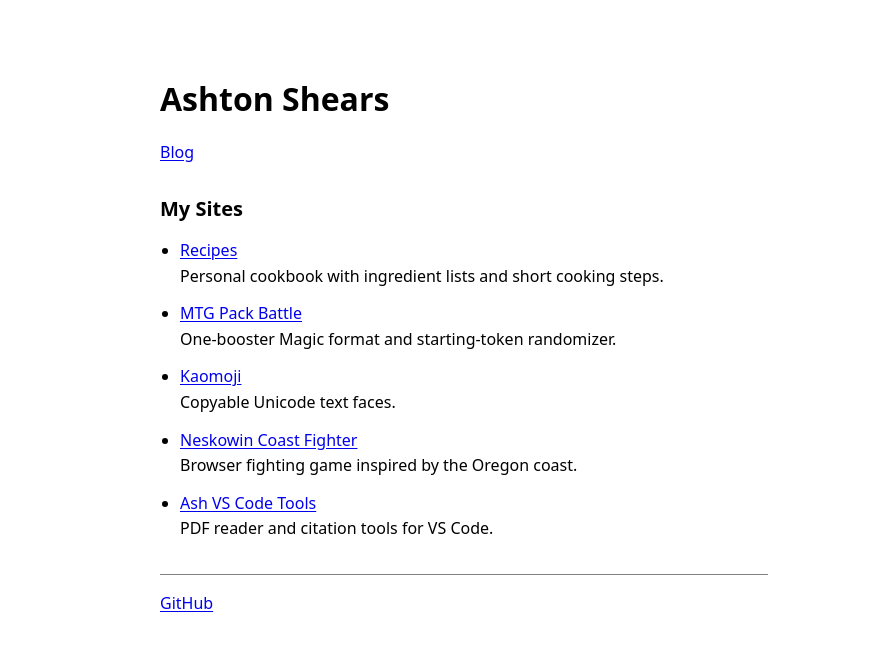
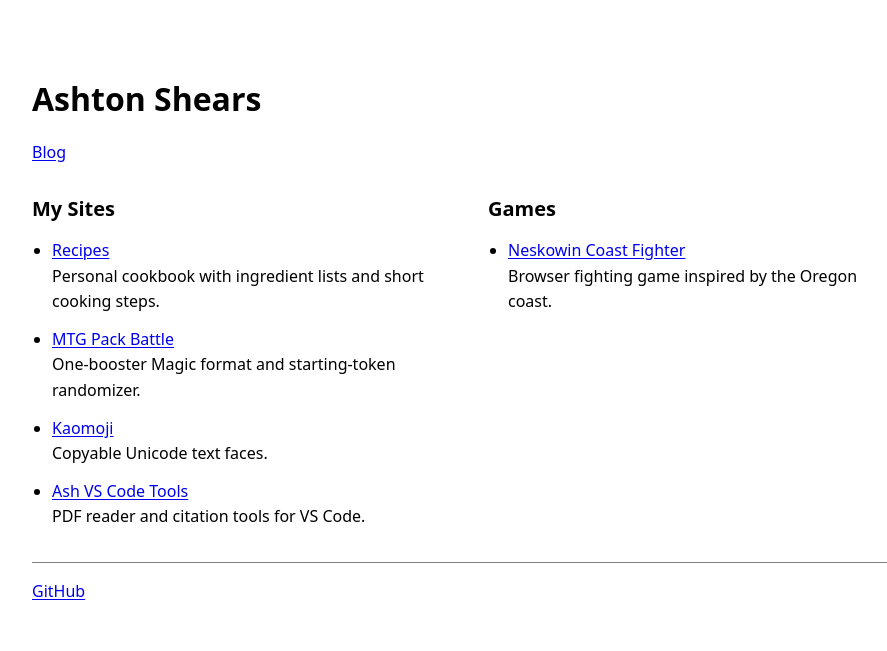
Before and after one commit to ashears/ashears.github.io, a Jekyll site: the page index.html, which Jekyll copies as it is, in a window 1280 px wide. Shown: the top 651 px of the page, without its empty margins (176-1063 px from the left). Built offline with Jekyll 4.4.1, drawn with Linux system fonts in a browser that asks for light colours.

Commit message:
Add responsive Games section to homepage

```diff
--- a/assets/css/personal-site.css
+++ b/assets/css/personal-site.css
@@ -9,6 +9,30 @@ body {
   padding: 0 1.25rem;
   font-family: system-ui, sans-serif;
   line-height: 1.6;
+}
+
+.home {
+  max-width: 54rem;
+}
+
+.home-sections {
+  margin-top: 2rem;
+  display: grid;
+  gap: 1.5rem 3rem;
+}
+
+.home-sections h2 {
+  margin-top: 0;
+}
+
+.home-sections ul {
+  margin-bottom: 0;
+}
+
+@media (min-width: 44rem) {
+  .home-sections {
+    grid-template-columns: repeat(2, minmax(0, 1fr));
+  }
 }
 
 h1, h2 {
@@ -28,7 +52,8 @@ li + li {
   margin-top: 0.75rem;
 }
 
-main > ul > li > p {
+main > ul > li > p,
+.home-sections li > p {
   margin: 0;
 }
 
--- a/index.html
+++ b/index.html
@@ -8,13 +8,14 @@
   <title>Ashton Shears</title>
   <link rel="stylesheet" href="/assets/css/personal-site.css">
 </head>
-<body>
+<body class="home">
   <header>
     <h1>Ashton Shears</h1>
     <a href="/blog/">Blog</a>
   </header>
-  <main>
-    <h2>My Sites</h2>
+  <main class="home-sections">
+    <section aria-labelledby="my-sites">
+      <h2 id="my-sites">My Sites</h2>
       <ul>
         <li>
           <a href="https://ashton.website/ashton-recipes/">Recipes</a>
@@ -29,14 +30,20 @@
           <p>Copyable Unicode text faces.</p>
         </li>
         <li>
-        <a href="https://ashton.website/neskowin-coast-fighter/">Neskowin Coast Fighter</a>
-        <p>Browser fighting game inspired by the Oregon coast.</p>
-      </li>
-      <li>
           <a href="https://marketplace.visualstudio.com/items?itemName=AshtonShears.ash-vscode-tools">Ash VS Code Tools</a>
           <p>PDF reader and citation tools for VS Code.</p>
         </li>
       </ul>
+    </section>
+    <section aria-labelledby="games">
+      <h2 id="games">Games</h2>
+      <ul>
+        <li>
+          <a href="https://ashton.website/neskowin-coast-fighter/">Neskowin Coast Fighter</a>
+          <p>Browser fighting game inspired by the Oregon coast.</p>
+        </li>
+      </ul>
+    </section>
   </main>
   <footer>
     <a href="https://github.com/ashears">GitHub</a>
```
Lines whose indentation alone changed are shown as unchanged.
